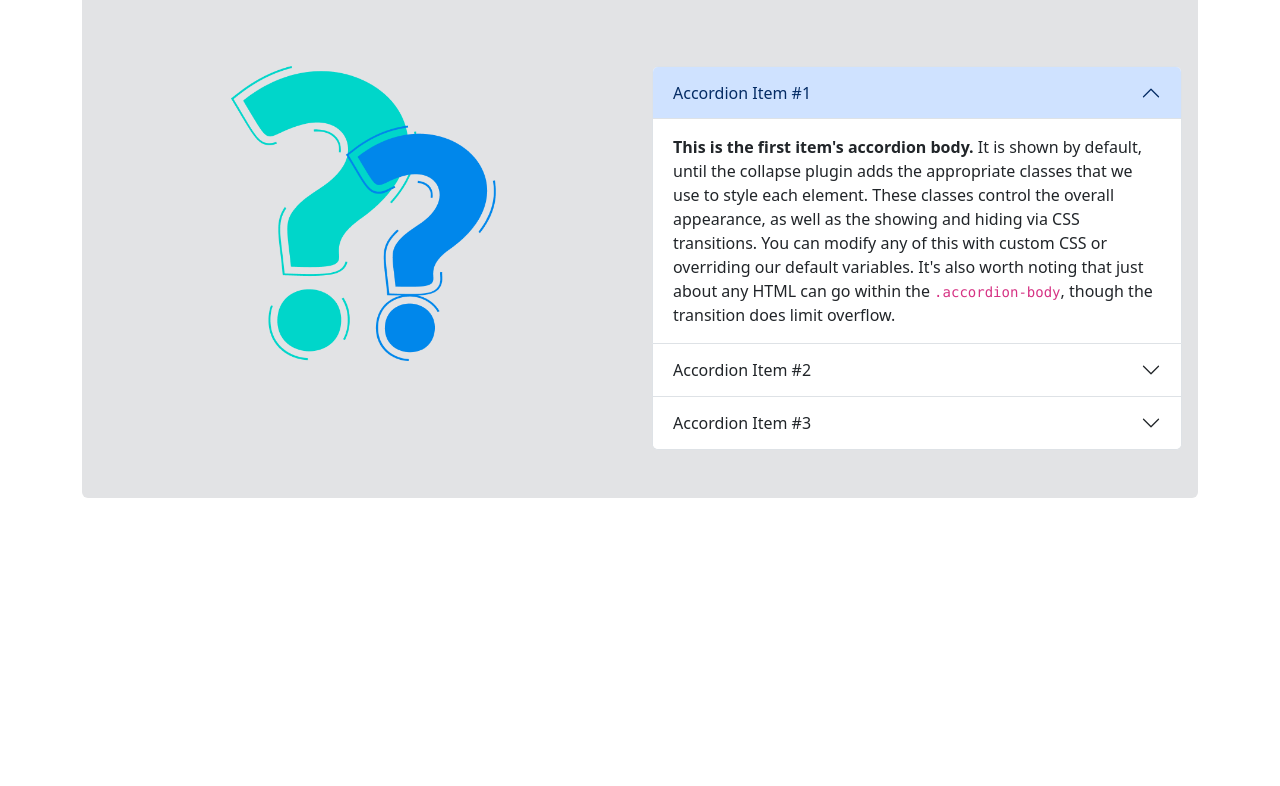
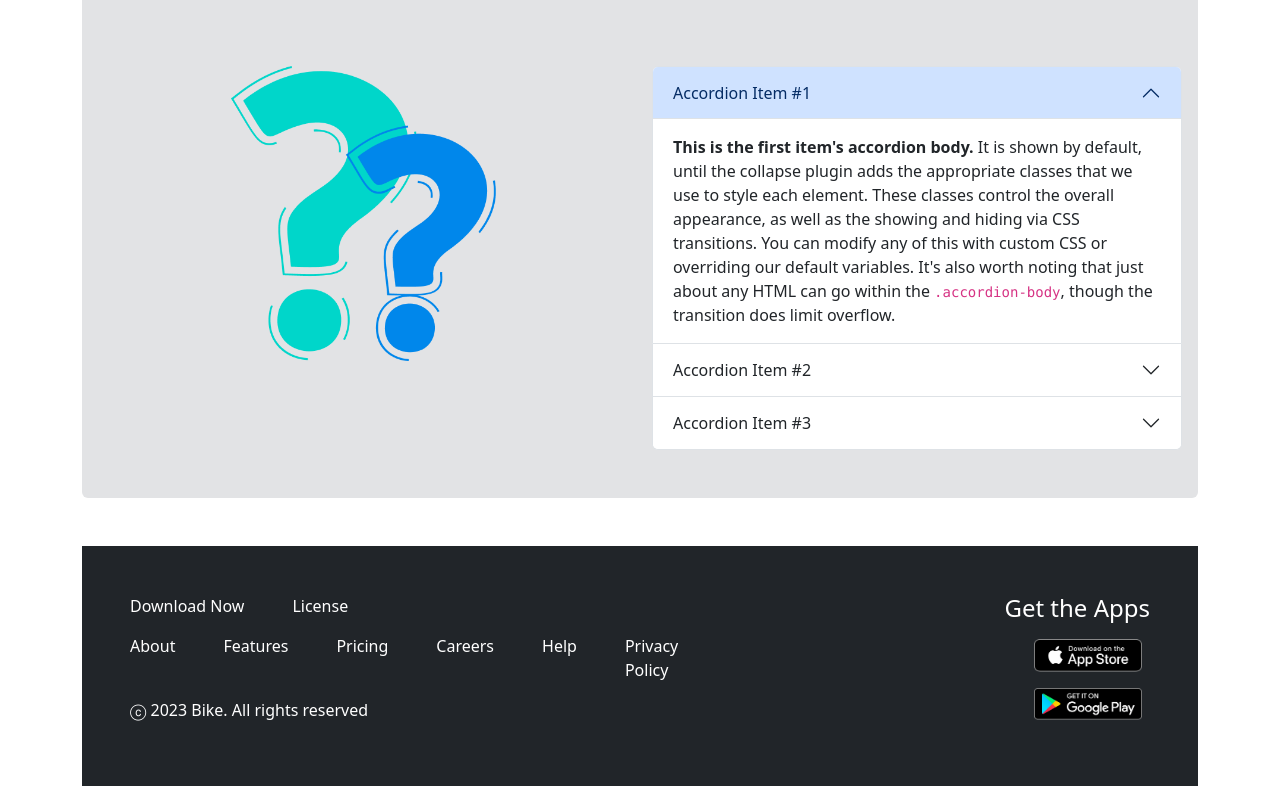
Before and after one commit to Safayet2002/bikers-zone, a plain HTML site: page index.html in a window 1280 px wide. Shown: the part 2440-3226 px from the top of the page. Before the commit the page ends 2938 px from the top, so only its background shows below. Drawn offline with nearby package versions, Linux system fonts and the light colour scheme.

Commit message:
Website Complete

```diff
--- a/index.html
+++ b/index.html
@@ -299,19 +299,39 @@
           </div>
         </div>
       </div>
-
-
       </div>
     </section>
     <!-- FAQ Star Done-->
-
   </main>
 
 
 
   <!-- Footer Section -->
-  <footer>
-
+  <footer class="mt-5 p-5 bg-dark">
+      <div class="row row-cols-1 row-cols-md-2">
+        <div class="col">
+        <div class="text-white d-flex">
+          <p class="me-5">Download Now</p>
+          <p>License</p>
+        </div>
+        <div class="text-white d-flex">
+          <p class="me-5">About</p>
+          <p class="me-5">Features</p>
+          <p class="me-5">Pricing</p>
+          <p class="me-5">Careers</p>
+          <p class="me-5">Help</p>
+          <p>Privacy Policy</p>
+        </div>
+        <div class="text-white d-flex">
+          <p>&#9426; 2023 Bike. All rights reserved</p>
+        </div>
+      </div>
+        <div class="col d-flex align-items-end flex-column">
+          <h4 class="text-white">Get the Apps</h4>
+          <img class="w-25 p-2" src="images/ios.png" alt="">
+          <img class="w-25 p-2" src="images/android.png" alt="">
+        </div>
+    </div>
   </footer>
 
 
```
